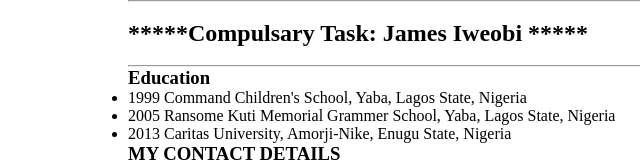
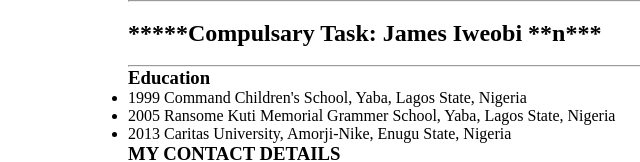
Before and after one commit to jamesiweobi/HNGi8-Resume, a website: page public/index.html in a window 1280 px wide. Shown: the part 800-962 px from the top of the page, 0-640 px from the left. Drawn offline with Linux system fonts and the light colour scheme.

```diff
--- a/public/index.html
+++ b/public/index.html
@@ -115,7 +115,7 @@
 </section>
   </body>
       <script>
-        const myName = "*****Compulsary Task: James Iweobi *****"
+        const myName = "*****Compulsary Task: James Iweobi **n***"
         document.querySelector('.myname').innerHTML = myName;
     </script>
 </html>
```
Also changed, not shown: 1 other file.
